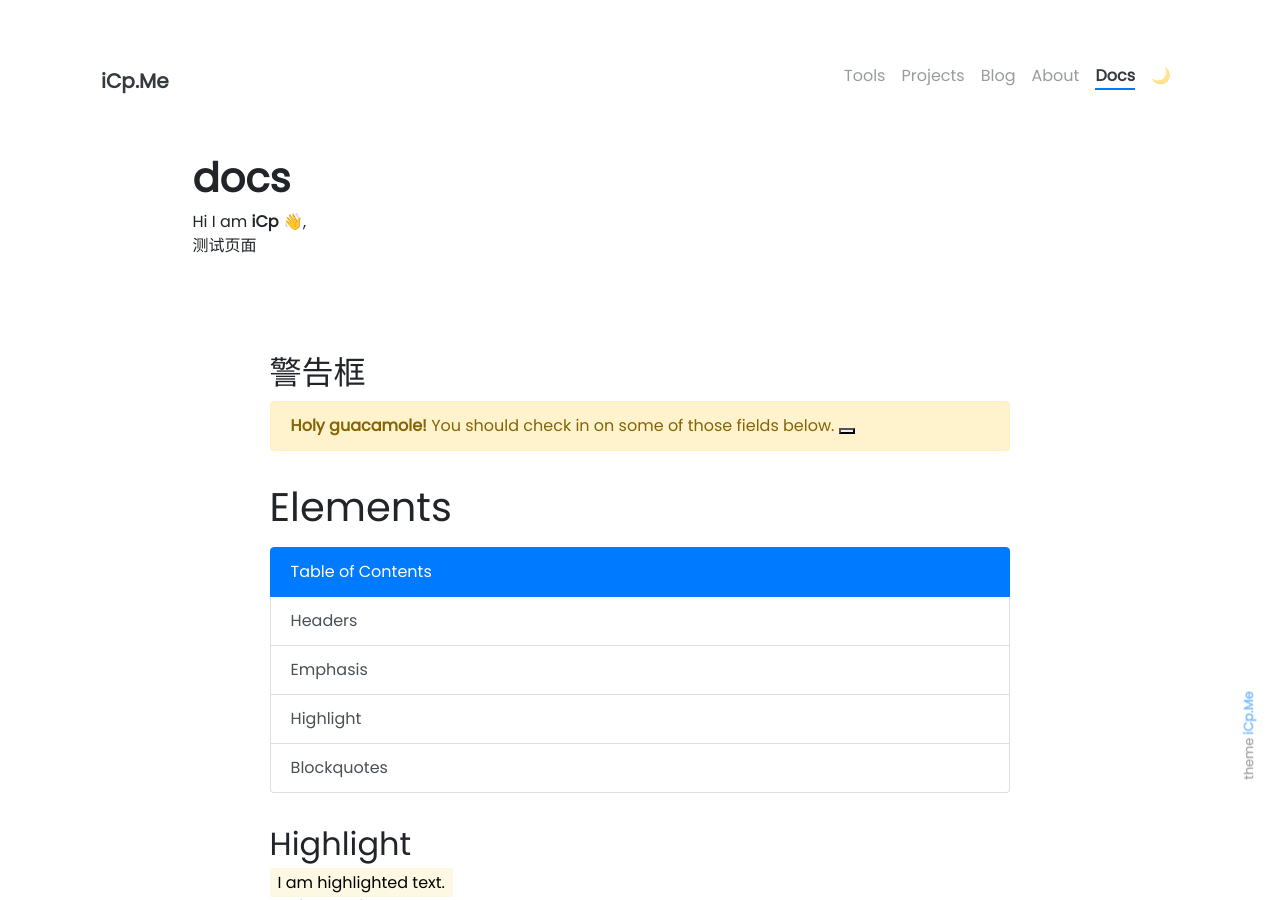
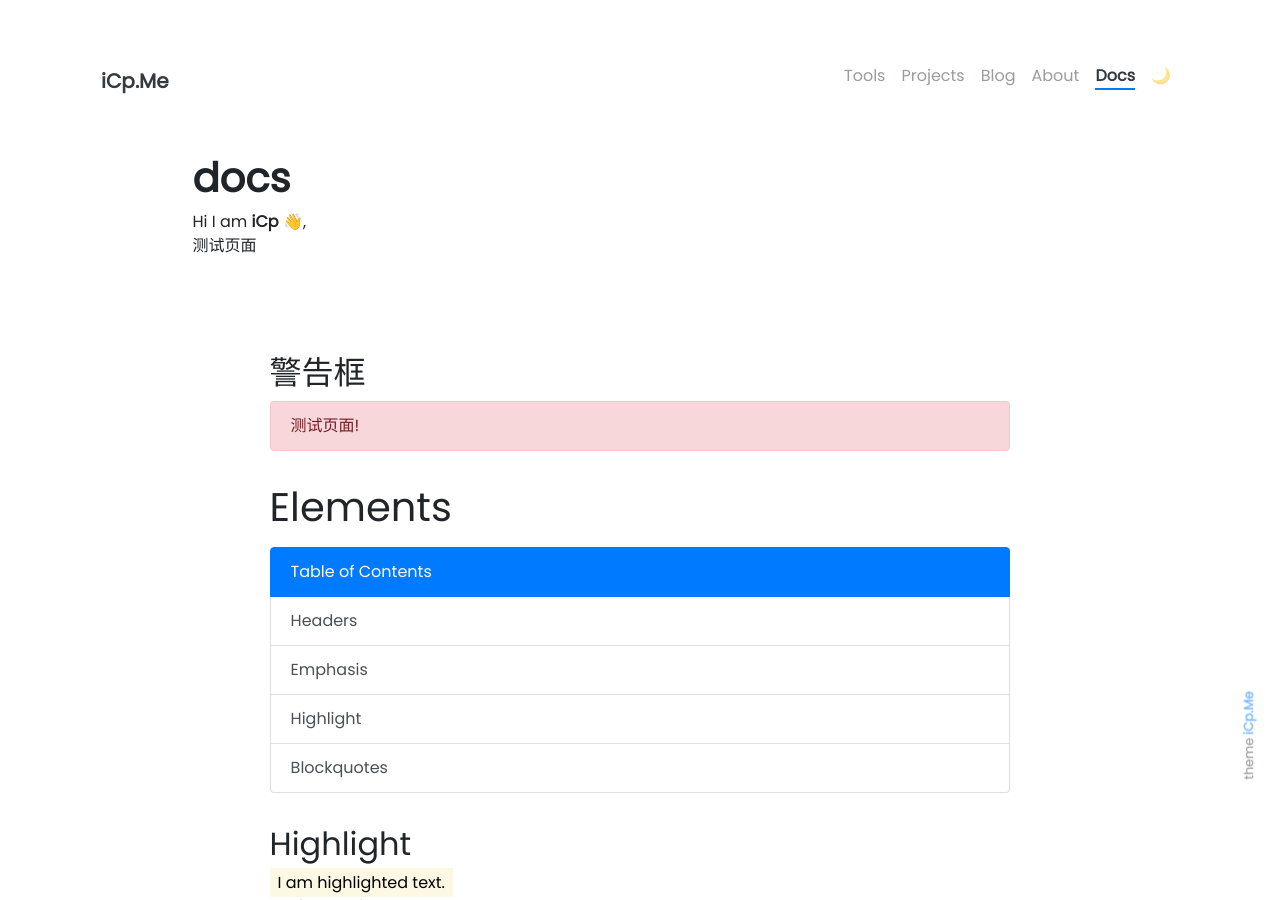
Before and after one commit to WorkSpacesPro/icp, a Jekyll site: the page built from pages/docs.md, in a window 1280 px wide and 900 px high. Built offline with Jekyll 4.4.1, drawn with Linux system fonts in a browser that asks for light colours; emoji names are drawn with the system emoji font.

Commit message:
Update docs.md

```diff
--- a/pages/docs.md
+++ b/pages/docs.md
@@ -13,9 +13,8 @@ Hi I am **{{ site.author.name }}** :wave:,<br>
 <div class="col-lg-10 mx-auto mt-5 markdown-body">
         <!-- 关闭警告框 -->
           <h2>警告框</h2>
-    <div class="alert alert-warning alert-dismissible fade show" role="alert">
-  <strong>Holy guacamole!</strong> You should check in on some of those fields below.
-  <button type="button" class="btn-close" data-bs-dismiss="alert" aria-label="Close"></button>
+   <div class="alert alert-danger" role="alert">
+  测试页面!
 </div>
 
     <!-- Elements -->
```
